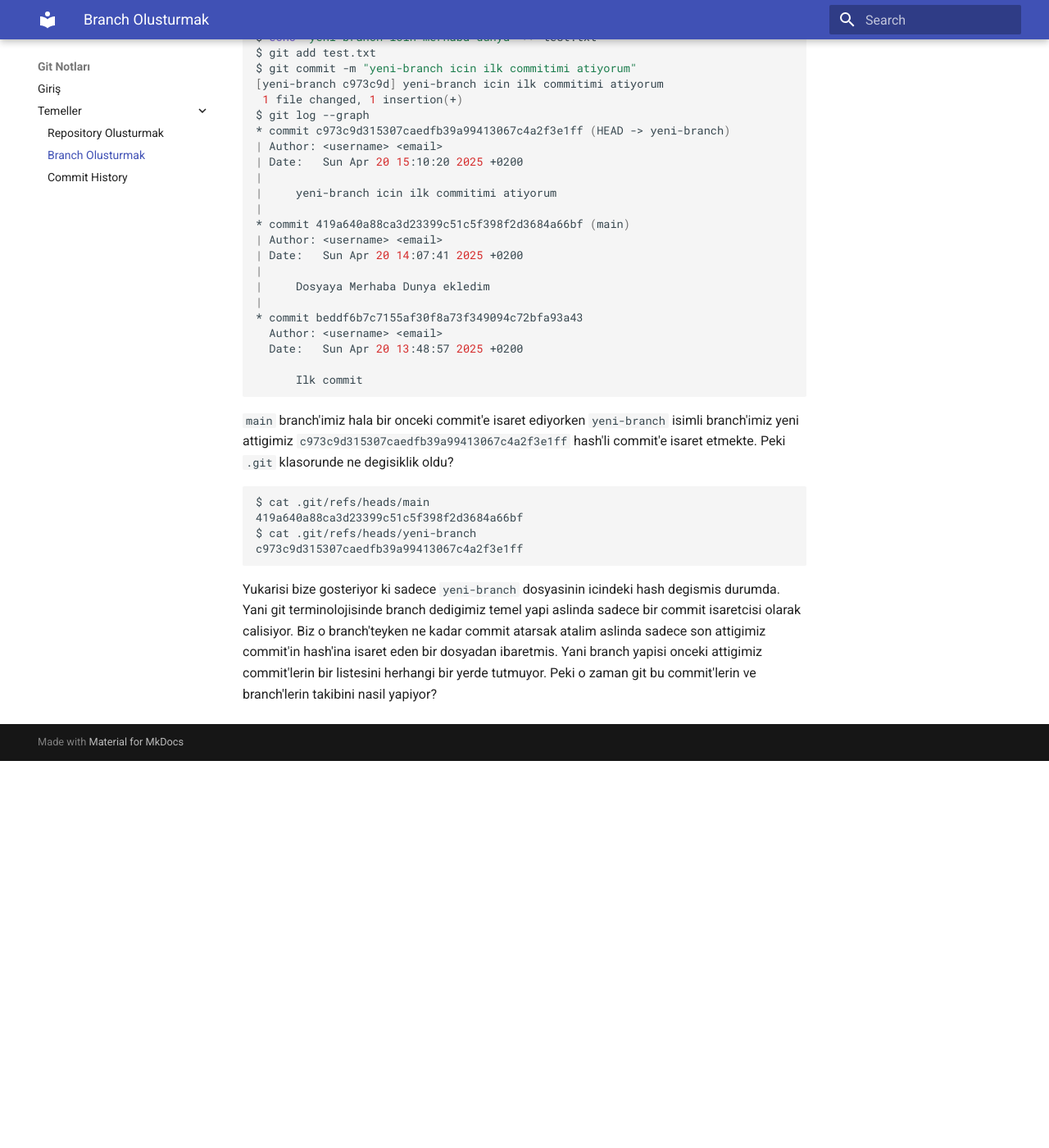
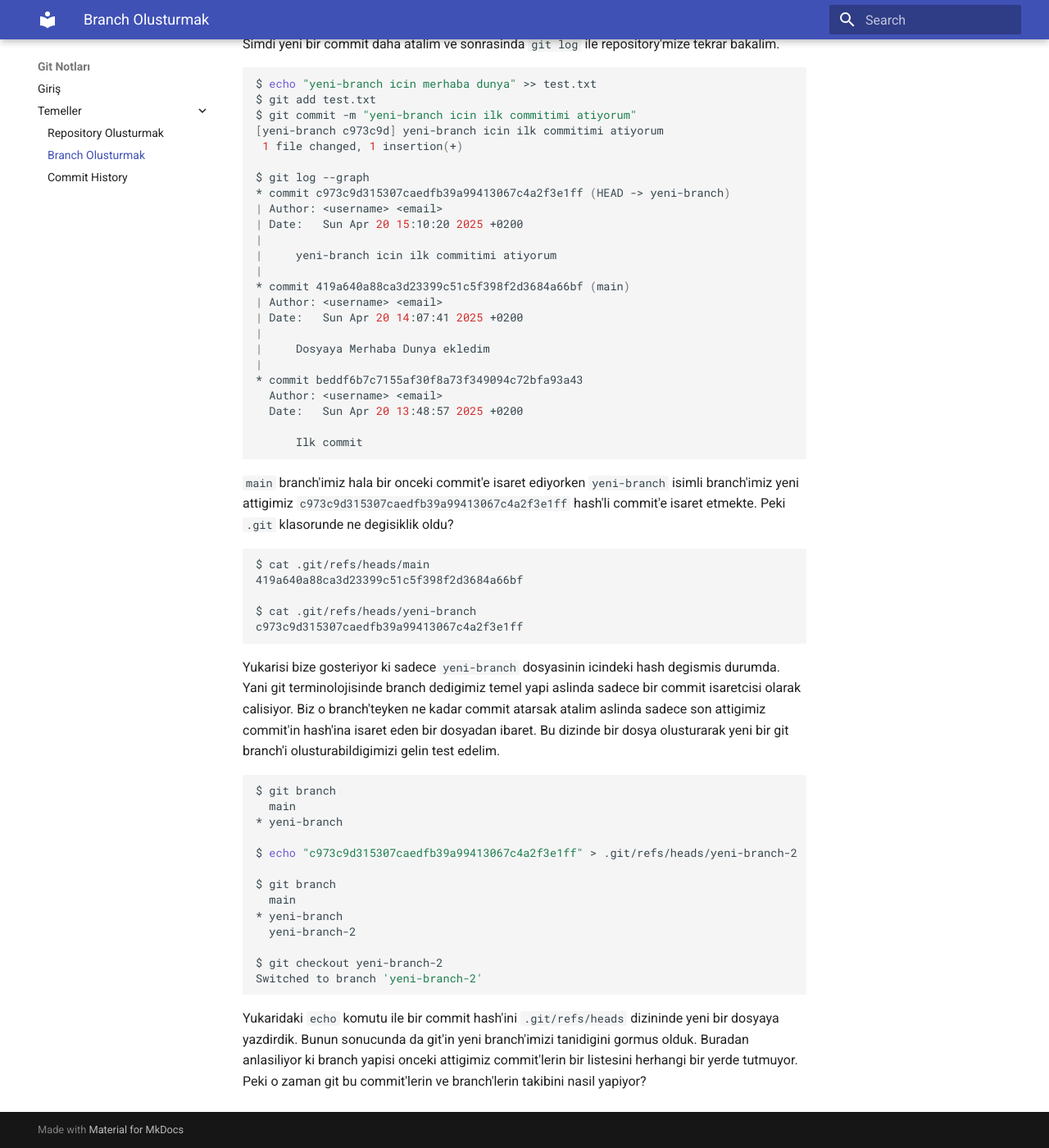
Before and after one commit to buravc/git-kilavuzu, an MkDocs documentation site: the page built from docs/temeller/branch-olusturmak.md, in a window 1280 px wide and 1400 px high, scrolled down 1716 px. Shown: the whole window at 82% size. Built offline with MkDocs 1.6.1 and Material for MkDocs 9.7.7, drawn with Linux system fonts in a browser that asks for light colours; before the commit the page ends 2644 px from its top, so only the background shows below that.

Commit message:
add new branch with echo to branch-olusturmak.md

````diff
--- a/docs/temeller/branch-olusturmak.md
+++ b/docs/temeller/branch-olusturmak.md
@@ -21,8 +21,10 @@ Simdi ise git'in bir baska temeli olan bir **branch** olusturalim. Branch'imizin
 
 ```bash
 $ git branch yeni-branch
+
 $ git checkout yeni-branch
 Switched to branch 'yeni-branch'
+
 $ git branch
   main
 * yeni-branch
@@ -45,6 +47,7 @@ Burada 2 adet dosya olusmus gorunuyor. Dosyalarin isimleri ise repository'mizdek
 ```bash
 $ cat .git/refs/heads/main
 419a640a88ca3d23399c51c5f398f2d3684a66bf
+
 $ cat .git/refs/heads/yeni-branch
 419a640a88ca3d23399c51c5f398f2d3684a66bf
 ```
@@ -76,6 +79,7 @@ $ git add test.txt
 $ git commit -m "yeni-branch icin ilk commitimi atiyorum"
 [yeni-branch c973c9d] yeni-branch icin ilk commitimi atiyorum
  1 file changed, 1 insertion(+)
+
 $ git log --graph
 * commit c973c9d315307caedfb39a99413067c4a2f3e1ff (HEAD -> yeni-branch)
 | Author: <username> <email>
@@ -101,8 +105,27 @@ $ git log --graph
 ```bash
 $ cat .git/refs/heads/main
 419a640a88ca3d23399c51c5f398f2d3684a66bf
+
 $ cat .git/refs/heads/yeni-branch
 c973c9d315307caedfb39a99413067c4a2f3e1ff
 ```
 
-Yukarisi bize gosteriyor ki sadece `yeni-branch` dosyasinin icindeki hash degismis durumda. Yani git terminolojisinde branch dedigimiz temel yapi aslinda sadece bir commit isaretcisi olarak calisiyor. Biz o branch'teyken ne kadar commit atarsak atalim aslinda sadece son attigimiz commit'in hash'ina isaret eden bir dosyadan ibaretmis. Yani branch yapisi onceki attigimiz commit'lerin bir listesini herhangi bir yerde tutmuyor. Peki o zaman git bu commit'lerin ve branch'lerin takibini nasil yapiyor?
+Yukarisi bize gosteriyor ki sadece `yeni-branch` dosyasinin icindeki hash degismis durumda. Yani git terminolojisinde branch dedigimiz temel yapi aslinda sadece bir commit isaretcisi olarak calisiyor. Biz o branch'teyken ne kadar commit atarsak atalim aslinda sadece son attigimiz commit'in hash'ina isaret eden bir dosyadan ibaret. Bu dizinde bir dosya olusturarak yeni bir git branch'i olusturabildigimizi gelin test edelim.
+
+```bash
+$ git branch
+  main
+* yeni-branch
+
+$ echo "c973c9d315307caedfb39a99413067c4a2f3e1ff" > .git/refs/heads/yeni-branch-2
+
+$ git branch
+  main
+* yeni-branch
+  yeni-branch-2
+
+$ git checkout yeni-branch-2
+Switched to branch 'yeni-branch-2'
+```
+
+Yukaridaki `echo` komutu ile bir commit hash'ini `.git/refs/heads` dizininde yeni bir dosyaya yazdirdik. Bunun sonucunda da git'in yeni branch'imizi tanidigini gormus olduk. Buradan anlasiliyor ki branch yapisi onceki attigimiz commit'lerin bir listesini herhangi bir yerde tutmuyor. Peki o zaman git bu commit'lerin ve branch'lerin takibini nasil yapiyor?
````
